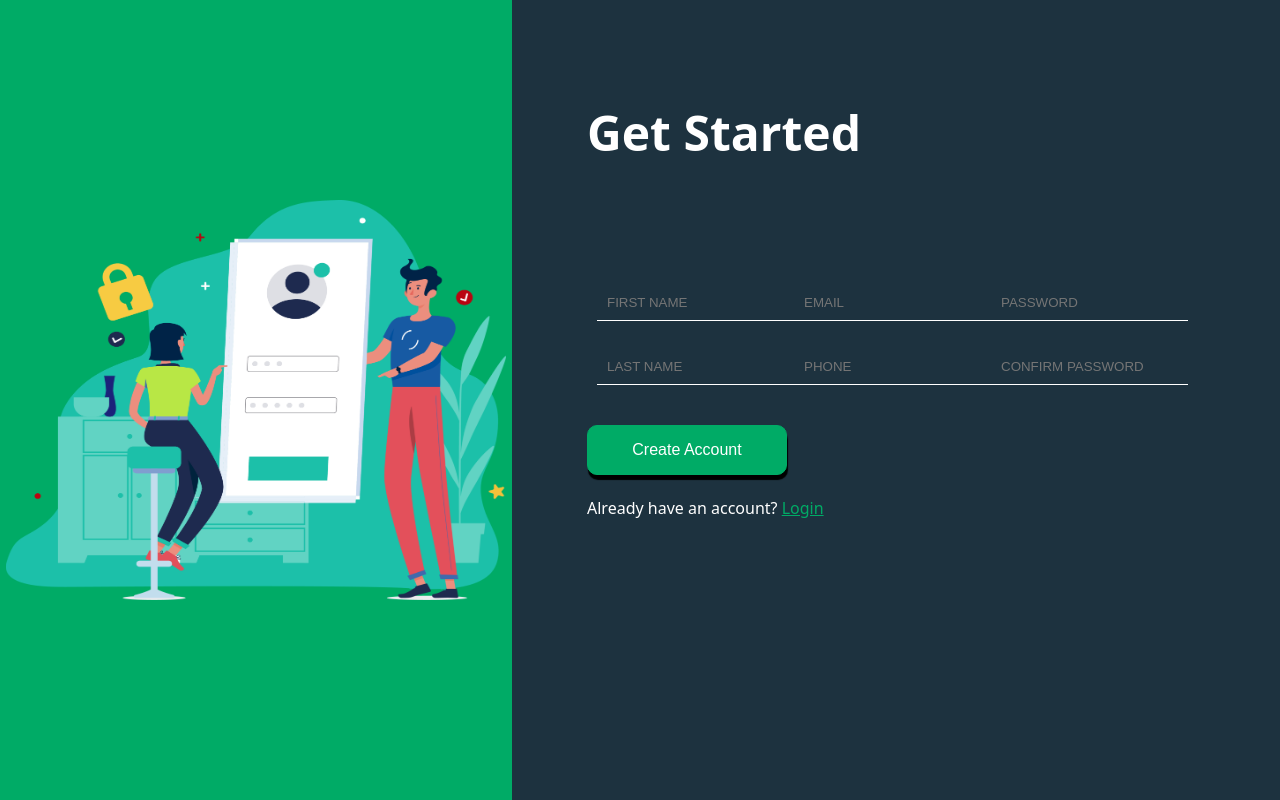
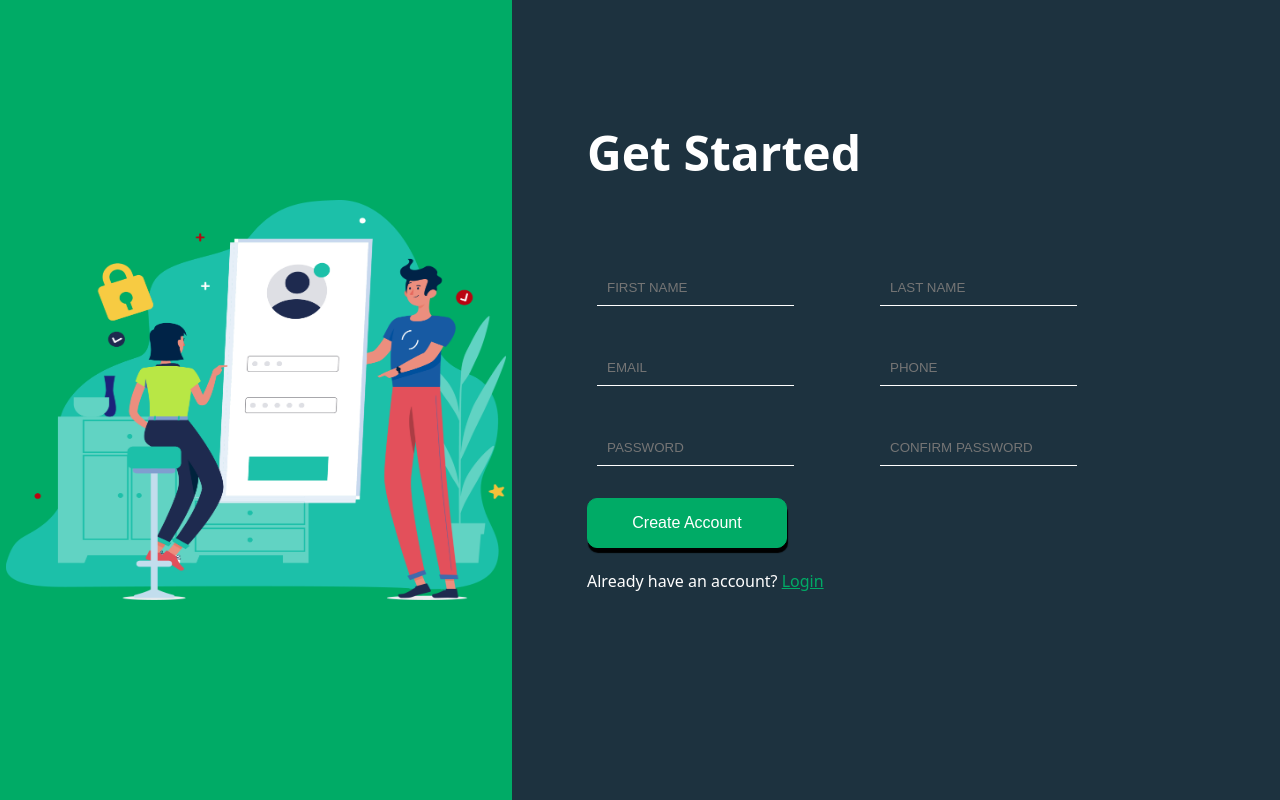
Before and after one commit to Deeshon/top-signup-form, a plain HTML site: page index.html in a window 1280 px wide. Drawn offline with Linux system fonts and the light colour scheme.

Commit message:
changed form>div selector to form

```diff
--- a/style.css
+++ b/style.css
@@ -35,17 +35,17 @@ img {
     width: 400px;
     height: 100px;
     margin-left: 75px;
-    margin-top: 100px;
+    margin-top: 120px;
 }
 
 .form {
     width: 500px;
     height: 450px;
     margin-left: 75px;
-    margin-top: 75px;
+    margin-top: 40px;
 }
 
-form>div {
+form {
     padding: 10px;
     display: flex;
     justify-content: space-between;
```
